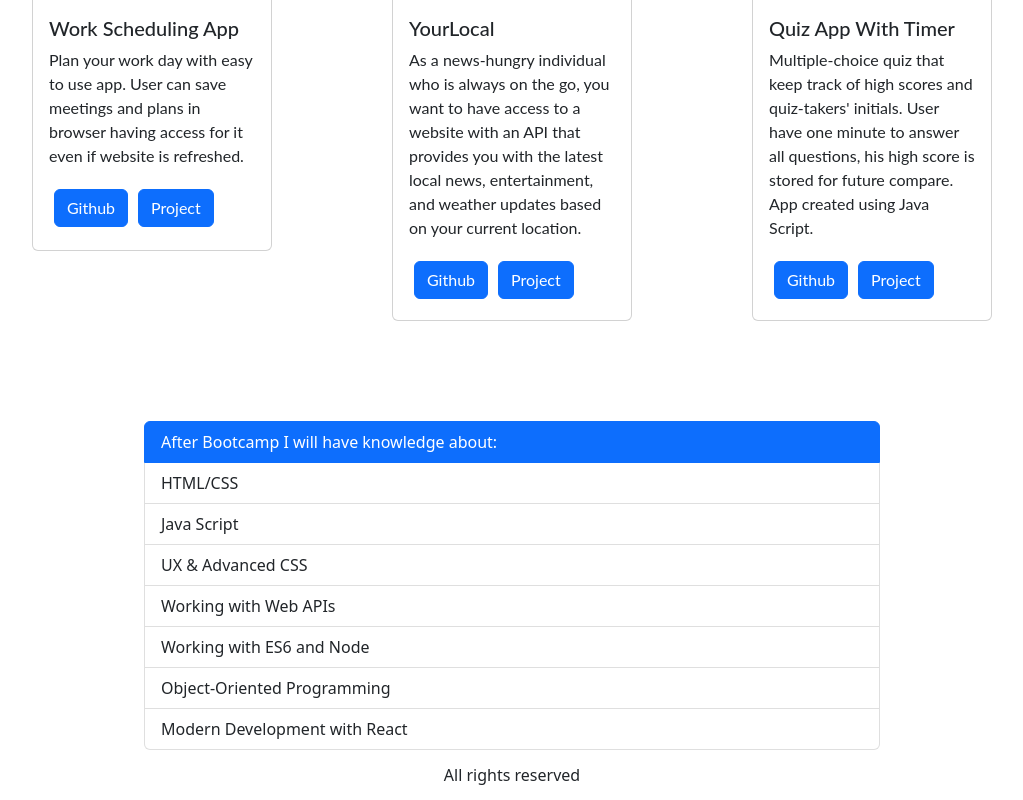
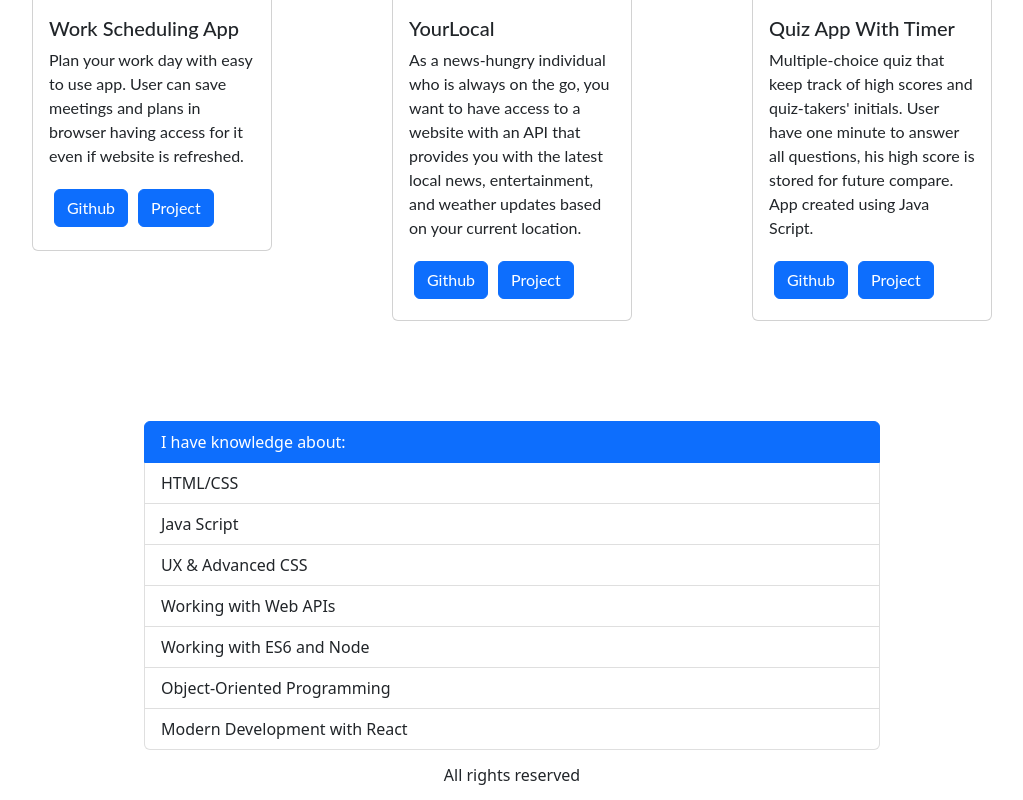
Before and after one commit to gines18/portfolio-react, a React (Create React App) app: page /portfolio-react/portfolio in a window 1280 px wide. Shown: the part 1222-2022 px from the top of the page, without its empty margins (128-1151 px from the left). Built offline with nearby package versions, Linux system fonts and the light colour scheme.

Commit message:
Add my surname to About section

```diff
--- a/src/components/pages/About.js
+++ b/src/components/pages/About.js
@@ -12,7 +12,7 @@ function About() {
 
    <img src={background3} alt="avatar"></img>
 
-      <h1 className="description">Hey there! <br></br><br></br> My name is Mariusz, and I'm an aspiring frontend developer. I'm really passionate about creating beautiful and functional websites and applications that make a positive impact on people's lives.
+      <h1 className="description">Hey there! <br></br><br></br> My name is Mariusz Ruczkowski, and I'm an aspiring frontend developer. I'm really passionate about creating beautiful and functional websites and applications that make a positive impact on people's lives.
 
       I've been teaching myself frontend development for the last 4 months or so, and I've learned a lot about HTML, CSS, and JavaScript. I've also experimented with various frameworks and libraries, like React and Bootstrap, and I'm excited to continue exploring new technologies and techniques.
       <br></br>   <br></br>
--- a/src/components/pages/Portfolio.js
+++ b/src/components/pages/Portfolio.js
@@ -62,7 +62,7 @@ return (
   <div className="row d-flex justify-content-center">
 <div className="col-10 col-md-8">
   <ul class="list-group">
-  <li class="list-group-item active" aria-current="true">After Bootcamp I will have knowledge about:</li>
+  <li class="list-group-item active" aria-current="true">I have knowledge about:</li>
   <li class="list-group-item">HTML/CSS</li>
   <li class="list-group-item">Java Script</li>
   <li class="list-group-item">UX & Advanced CSS</li>
```
